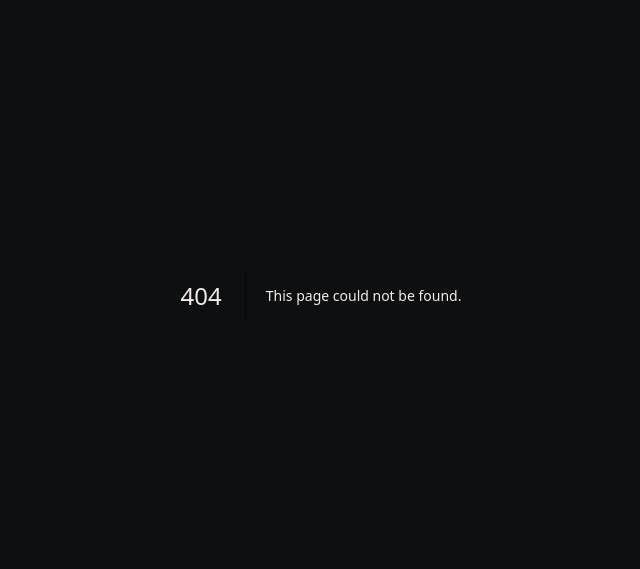
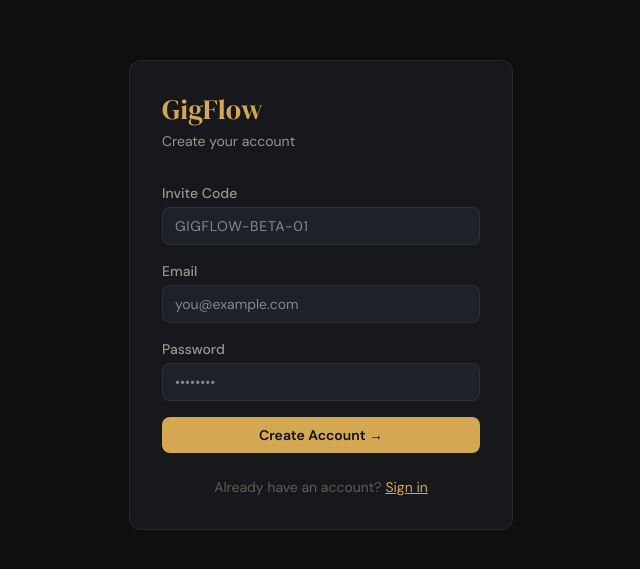
Before and after one commit to ntanders11/gigflow, a Next.js app: page /signup in a window 1280 px wide. Before the commit this address had no page. Shown: the part 105-674 px from the top of the page, without its empty margins (319-959 px from the left). Built offline with nearby package versions, Linux system fonts and the light colour scheme.

Commit message:
feat: add invite-code-gated sign-up page

```diff
--- /dev/null
+++ b/app/signup/page.tsx
@@ -0,0 +1,182 @@
+// app/signup/page.tsx
+"use client";
+
+import { useState } from "react";
+import { useRouter } from "next/navigation";
+import Link from "next/link";
+import { createClient } from "@/lib/supabase/client";
+
+type CodeStatus = "idle" | "checking" | "valid" | "invalid";
+
+export default function SignupPage() {
+  const router = useRouter();
+  const [code, setCode]         = useState("");
+  const [email, setEmail]       = useState("");
+  const [password, setPassword] = useState("");
+  const [codeStatus, setCodeStatus] = useState<CodeStatus>("idle");
+  const [error, setError]       = useState<string | null>(null);
+  const [loading, setLoading]   = useState(false);
+
+  // Validate invite code on blur
+  async function handleCodeBlur() {
+    if (!code.trim()) return;
+    setCodeStatus("checking");
+    try {
+      const res = await fetch("/api/auth/validate-code", {
+        method: "POST",
+        headers: { "Content-Type": "application/json" },
+        body: JSON.stringify({ code: code.trim() }),
+      });
+      const data = await res.json();
+      setCodeStatus(data.valid ? "valid" : "invalid");
+    } catch {
+      setCodeStatus("invalid");
+    }
+  }
+
+  async function handleSubmit(e: React.FormEvent) {
+    e.preventDefault();
+    setError(null);
+
+    // Re-validate code before submitting
+    if (codeStatus !== "valid") {
+      const res = await fetch("/api/auth/validate-code", {
+        method: "POST",
+        headers: { "Content-Type": "application/json" },
+        body: JSON.stringify({ code: code.trim() }),
+      });
+      const data = await res.json();
+      if (!data.valid) {
+        setCodeStatus("invalid");
+        setError("Invalid invite code.");
+        return;
+      }
+      setCodeStatus("valid");
+    }
+
+    setLoading(true);
+    const supabase = createClient();
+    const { error: signUpError } = await supabase.auth.signUp({ email, password });
+
+    if (signUpError) {
+      setError(signUpError.message);
+      setLoading(false);
+      return;
+    }
+
+    router.push("/onboarding");
+  }
+
+  const inputStyle = {
+    background: "#1e2128",
+    border: "1px solid rgba(255,255,255,0.07)",
+    color: "#f0ede8",
+  };
+  const focusBorder = "rgba(212,168,83,0.5)";
+
+  return (
+    <div
+      className="min-h-screen flex items-center justify-center"
+      style={{ backgroundColor: "#0e0f11" }}
+    >
+      <div
+        className="rounded-xl p-8 w-full max-w-sm"
+        style={{ backgroundColor: "#16181c", border: "1px solid rgba(255,255,255,0.07)" }}
+      >
+        <div className="mb-8">
+          <h1 style={{ fontFamily: "'DM Serif Display', serif", fontSize: "1.75rem", color: "#d4a853", lineHeight: 1.2 }}>
+            GigFlow
+          </h1>
+          <p className="mt-1 text-sm" style={{ color: "#9a9591" }}>Create your account</p>
+        </div>
+
+        <form onSubmit={handleSubmit} className="space-y-4">
+          {/* Invite Code */}
+          <div>
+            <label className="block text-sm font-medium mb-1" style={{ color: "#9a9591" }}>
+              Invite Code
+            </label>
+            <input
+              type="text"
+              value={code}
+              onChange={(e) => { setCode(e.target.value.toUpperCase()); setCodeStatus("idle"); }}
+              onBlur={handleCodeBlur}
+              required
+              placeholder="GIGFLOW-BETA-01"
+              className="w-full rounded-lg px-3 py-2 text-sm focus:outline-none"
+              style={{
+                ...inputStyle,
+                borderColor: codeStatus === "valid" ? "rgba(76,175,125,0.5)"
+                           : codeStatus === "invalid" ? "rgba(226,92,92,0.5)"
+                           : "rgba(255,255,255,0.07)",
+                letterSpacing: "0.05em",
+              }}
+              onFocus={(e) => (e.target.style.borderColor = focusBorder)}
+            />
+            {codeStatus === "valid" && (
+              <p className="text-xs mt-1" style={{ color: "#4caf7d" }}>✓ Valid invite code</p>
+            )}
+            {codeStatus === "invalid" && (
+              <p className="text-xs mt-1" style={{ color: "#e25c5c" }}>Invalid invite code</p>
+            )}
+          </div>
+
+          {/* Email */}
+          <div>
+            <label className="block text-sm font-medium mb-1" style={{ color: "#9a9591" }}>Email</label>
+            <input
+              type="email"
+              value={email}
+              onChange={(e) => setEmail(e.target.value)}
+              required
+              placeholder="you@example.com"
+              className="w-full rounded-lg px-3 py-2 text-sm focus:outline-none"
+              style={inputStyle}
+              onFocus={(e) => (e.target.style.borderColor = focusBorder)}
+              onBlur={(e) => (e.target.style.borderColor = "rgba(255,255,255,0.07)")}
+            />
+          </div>
+
+          {/* Password */}
+          <div>
+            <label className="block text-sm font-medium mb-1" style={{ color: "#9a9591" }}>Password</label>
+            <input
+              type="password"
+              value={password}
+              onChange={(e) => setPassword(e.target.value)}
+              required
+              placeholder="••••••••"
+              minLength={6}
+              className="w-full rounded-lg px-3 py-2 text-sm focus:outline-none"
+              style={inputStyle}
+              onFocus={(e) => (e.target.style.borderColor = focusBorder)}
+              onBlur={(e) => (e.target.style.borderColor = "rgba(255,255,255,0.07)")}
+            />
+          </div>
+
+          {error && (
+            <p className="text-sm rounded-lg px-3 py-2" style={{ color: "#e25c5c", backgroundColor: "rgba(226,92,92,0.1)", border: "1px solid rgba(226,92,92,0.2)" }}>
+              {error}
+            </p>
+          )}
+
+          <button
+            type="submit"
+            disabled={loading}
+            className="w-full rounded-lg px-4 py-2 text-sm font-semibold transition-colors disabled:opacity-50"
+            style={{ backgroundColor: "#d4a853", color: "#0e0f11" }}
+          >
+            {loading ? "Creating account…" : "Create Account →"}
+          </button>
+        </form>
+
+        <p className="text-center mt-6 text-sm" style={{ color: "#5e5c58" }}>
+          Already have an account?{" "}
+          <Link href="/login" style={{ color: "#d4a853", textDecoration: "underline" }}>
+            Sign in
+          </Link>
+        </p>
+      </div>
+    </div>
+  );
+}
```
